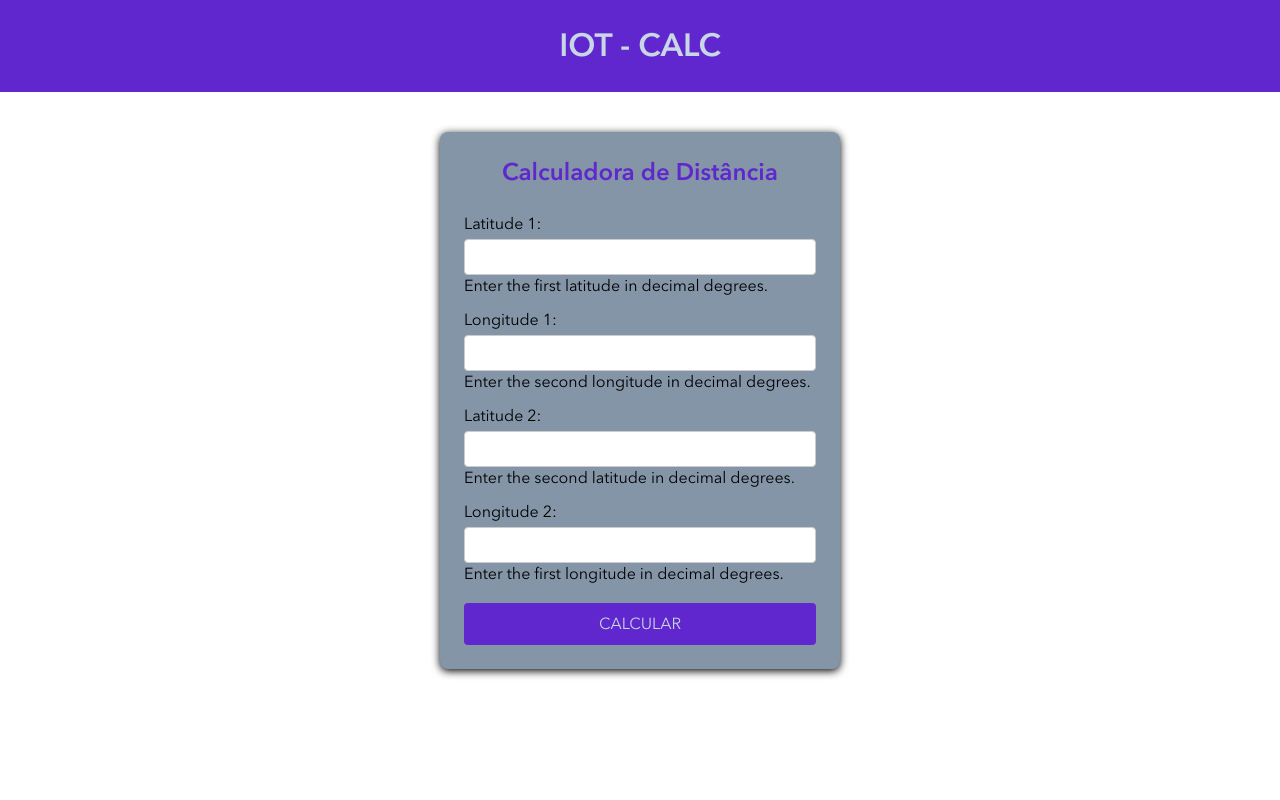
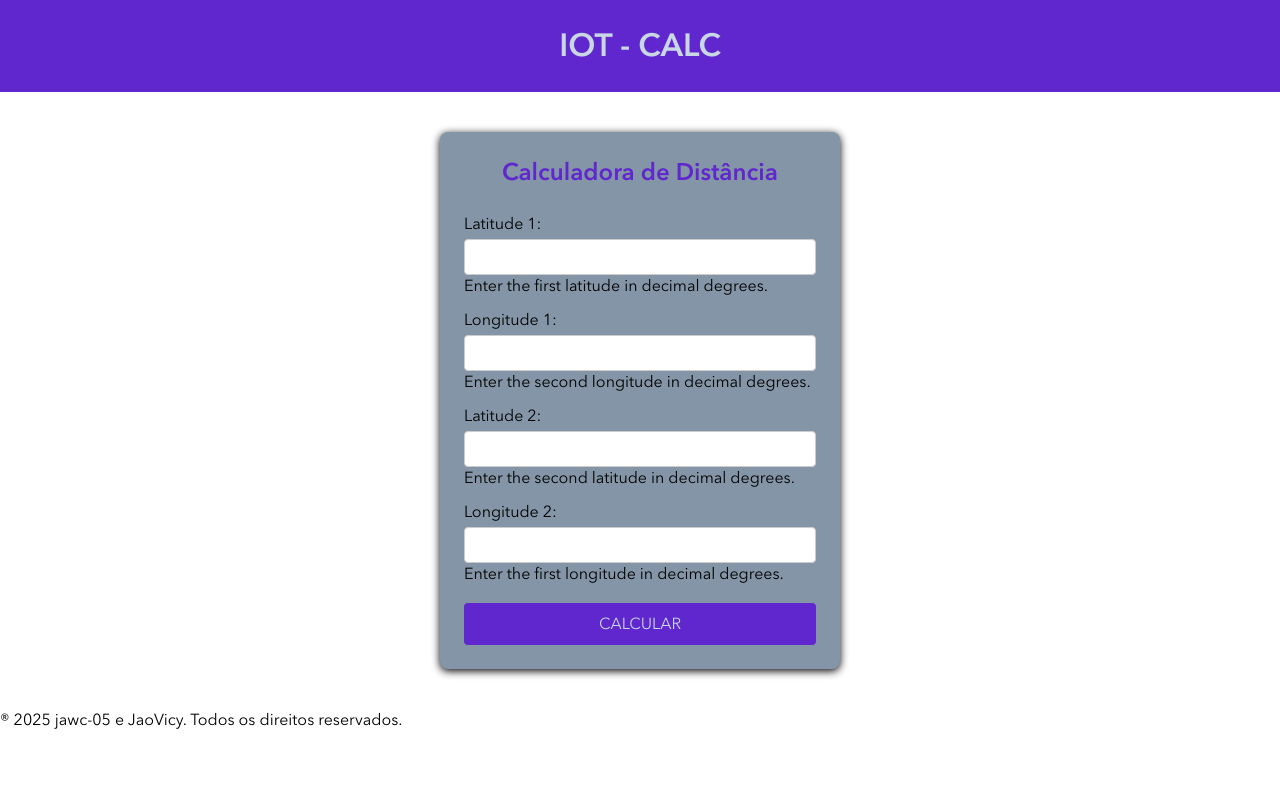
Before and after one commit to JaoVicy/IoT-Calc, a Django app: page / in a window 1280 px wide. Run offline with Django 5.2, Linux system fonts and the light colour scheme.

Commit message:
chore: updating html

```diff
--- a/templates/app/index.html
+++ b/templates/app/index.html
@@ -7,7 +7,7 @@
     <title>IoT-Calc</title>
     <link rel="stylesheet" href="{% static '/styles/style.css' %}">
 </head>
-<body>
+<body class="background-color">
     <header class="header">
         <div class="header__container">
             <h1>IoT - Calc</h1>
@@ -26,5 +26,13 @@
     <div class="result">
         <span id="result">{% if result %}{{ result }}{% endif %}</span>
     </div>
+    <footer class="footer">
+        <div class="footer__container">
+                <p>
+                    ® 2025 jawc-05 e JaoVicy. Todos os direitos reservados.
+                </p>
+        </div>
+    </footer>
+    <script src="js/main.js"></script>
 </body>
 </html>
```
